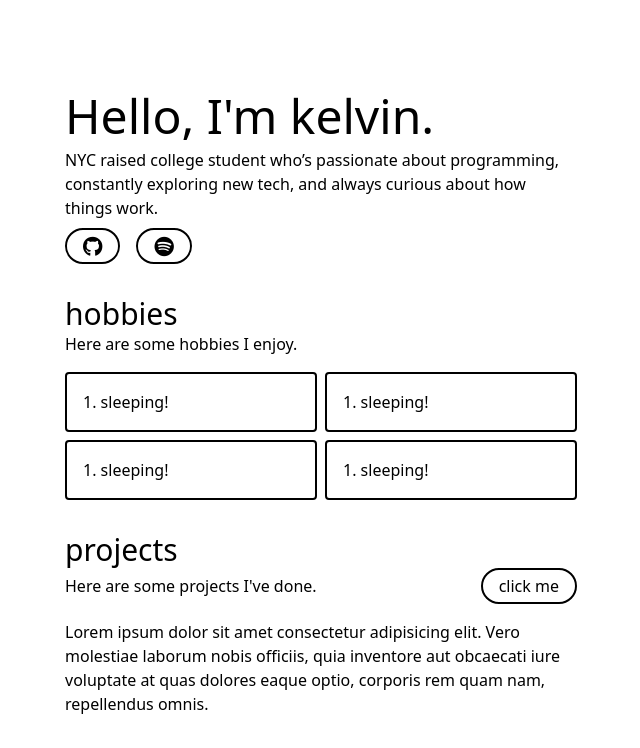
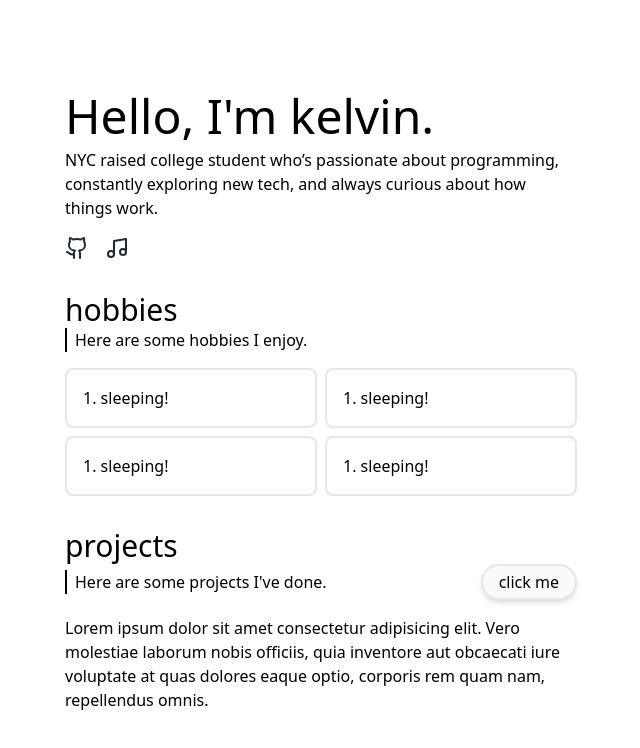
Before and after one commit to kelvbun/website, a Next.js app: page / in a window 1280 px wide. Shown: the top 748 px of the page, without its empty margins (319-959 px from the left). Built offline with nearby package versions, Linux system fonts and the light colour scheme.

Commit message:
refactor: going cravy on color theme nothing looks good

```diff
--- a/package.json
+++ b/package.json
@@ -10,6 +10,7 @@
     "format": "biome format --write"
   },
   "dependencies": {
+    "lucide-react": "^0.543.0",
     "next": "^15.5.2",
     "react": "^19.1.1",
     "react-dom": "^19.1.1"
--- a/src/app/globals.css
+++ b/src/app/globals.css
@@ -16,5 +16,17 @@ h1, h3, p, ul, button{
 }
 
 button {
-  @apply transition delay-100 duration-300 ease-in-out hover:scale-105 border-2 rounded-full p-1 pl-4 pr-4;
+  @apply border-2 rounded-full p-1 pl-4 pr-4;
 }
+
+button:hover {
+  @apply transition delay-100 duration-300 ease-in-out scale-105;
+}
+
+li {
+  @apply text-gray-800;
+}
+
+li:hover {
+  @apply transition delay-100 duration-300 ease-in-out text-gray-200;
+}
--- a/src/app/layout.tsx
+++ b/src/app/layout.tsx
@@ -32,7 +32,6 @@ export default function RootLayout({
         <link rel="manifest" href="/site.webmanifest"/>
 
         <meta name="viewport" content="width=device-width, initial-scale=1.0" />
-        <link href="https://cdnjs.cloudflare.com/ajax/libs/font-awesome/6.5.2/css/all.min.css" rel="stylesheet"/>
       </head>
 
       <body suppressHydrationWarning={true}>
--- a/src/app/page.tsx
+++ b/src/app/page.tsx
@@ -1,4 +1,5 @@
 import Image from "next/image";
+import { Music, Github } from "lucide-react";
 
 export default function Home() {
   return (
@@ -11,10 +12,10 @@ export default function Home() {
           <h1 className='text-5xl'>Hello, I'm kelvin.</h1>
           <h3 className='mt-2'>NYC raised college student who’s passionate about programming, constantly exploring new tech, and always curious about how things work.</h3>
 
-          <div id='socials' className='flex items-center justify-start mt-2'>
+          <div id='socials' className='flex items-center justify-start mt-4'>
             <ul className='flex space-x-4'>
-              <li><button><a className='fa-brands fa-github fa-lg' href=""/></button></li>
-              <li><button><a className='fa-brands fa-spotify fa-lg' href=""/></button></li>
+              <li><a href=""/><Github></Github></li>
+              <li><a href=""/><Music></Music></li>
             </ul>
           </div>
         </div>
@@ -27,15 +28,15 @@ export default function Home() {
           <h1 className='text-3xl'>hobbies</h1>
 
           <div className='flex items-center justify-between pb-4'>
-            <h3>Here are some hobbies I enjoy.</h3>
+            <h3 className='pl-2 border-l-2'>Here are some hobbies I enjoy.</h3>
             <button className='cursor-not-allowed hidden'>click me</button>
           </div>
 
           <div className='flex grid grid-cols-1 grid-rows-4 gap-2 sm:grid-cols-2 sm:grid-rows-2'>
-            <p className='border-2 rounded p-4'>1. sleeping!</p>
-            <p className='border-2 rounded p-4'>1. sleeping!</p>
-            <p className='border-2 rounded p-4'>1. sleeping!</p>
-            <p className='border-2 rounded p-4'>1. sleeping!</p>
+            <p className='border-2 rounded-lg border-gray-200 rounded p-4'>1. sleeping!</p>
+            <p className='border-2 rounded-lg border-gray-200 rounded p-4'>1. sleeping!</p>
+            <p className='border-2 rounded-lg border-gray-200 rounded p-4'>1. sleeping!</p>
+            <p className='border-2 rounded-lg border-gray-200 rounded p-4'>1. sleeping!</p>
           </div>
         </div>
       </div>
@@ -46,8 +47,8 @@ export default function Home() {
           <h1 className='text-3xl'>projects</h1>
 
           <div className='flex flex-col items-start justify-start pb-4 lg:flex-row lg:items-center lg:justify-between'>
-            <h3>Here are some projects I've done.</h3>
-            <button>click me</button>
+            <h3 className='pl-2 border-l-2'>Here are some projects I've done.</h3>
+            <button className='bg-gray-50 border-gray-200 shadow-md'>click me</button>
           </div>
 
           <p>Lorem ipsum dolor sit amet consectetur adipisicing elit. Vero molestiae laborum nobis officiis, quia inventore aut obcaecati iure voluptate at quas dolores eaque optio, corporis rem quam nam, repellendus omnis.</p>
```
Also changed, not shown: 1 other file (tests, documents, lock files or other folders).
